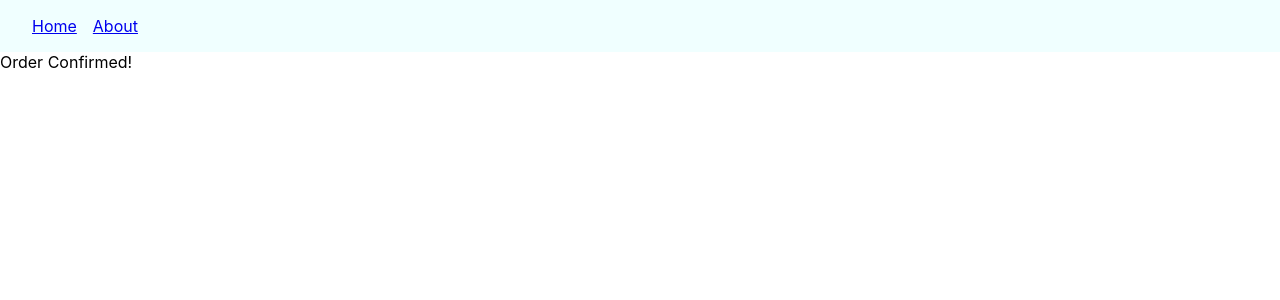
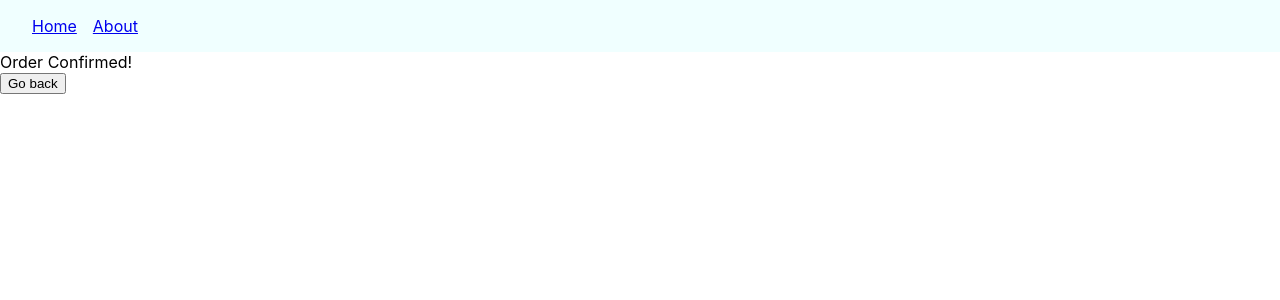
Before and after one commit to Ubayed-Bin-Sufian/Vizuara-Summer-of-Code-2024, a React (Create React App) app in the folder react-router-demo/: page /order-summary in a window 1280 px wide. Shown: the top 300 px of the page. Built offline with nearby package versions, Linux system fonts and the light colour scheme.

Commit message:
Back button added

```diff
--- a/react-router-demo/src/components/OrderSummary.js
+++ b/react-router-demo/src/components/OrderSummary.js
@@ -1,7 +1,11 @@
+import { useNavigate } from "react-router-dom"
+
 export const OrderSummary = () => {
+    const navigate = useNavigate()
     return (
-        <div>
-            Order Confirmed!
-        </div>
+        <>
+            <div>Order Confirmed!</div>
+            <button onClick={() => navigate(-1)} >Go back</button>
+        </>
     )
 }
```
